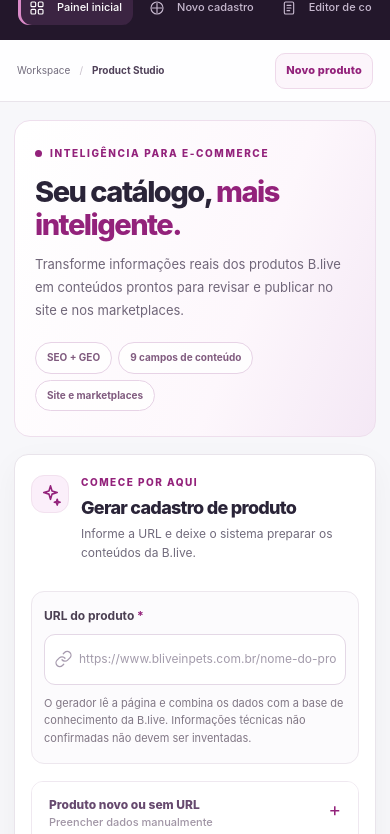
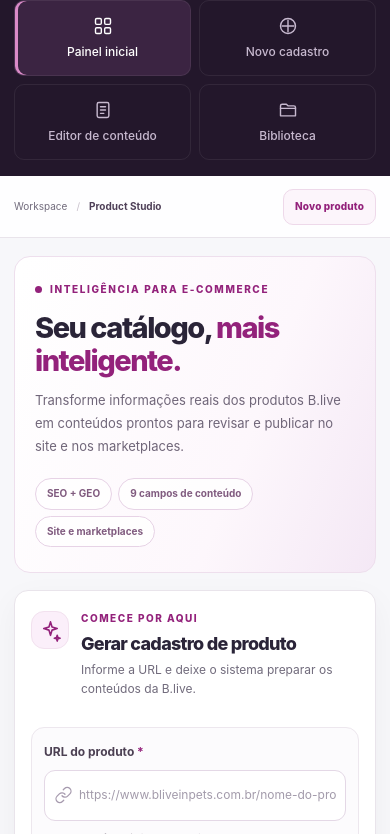
Before and after one commit to Mateuscorrealana/-Gerador-Inteligente-de-Produtos, a website: page index.html in a window 390 px wide. Shown: the part 75-909 px from the top of the page. Drawn offline with Linux system fonts and the light colour scheme.

Commit message:
Ajustando header responsivo

```diff
--- a/css-principal/index.css
+++ b/css-principal/index.css
@@ -283,3 +283,109 @@ textarea { resize: vertical; white-space: pre-wrap; overflow-wrap: anywhere; }
   html { scroll-behavior: auto; }
   *, *::before, *::after { transition-duration: .01ms !important; animation-duration: .01ms !important; }
 }
+
+
+/* ==========================================
+   B.LIVE — HEADER RESPONSIVO CORRIGIDO
+   ========================================== */
+
+/* TABLETS */
+@media (max-width: 840px) {
+
+    .sidebar {
+        position: relative;
+        display: block;
+        width: 100%;
+        height: auto;
+        min-height: 0;
+        padding: 18px;
+    }
+
+    .marca {
+        margin: 0 0 18px;
+    }
+
+    .sidebar-grupo {
+        width: 100%;
+    }
+
+    .menu {
+        display: grid;
+        grid-template-columns: repeat(4, minmax(0, 1fr));
+        gap: 8px;
+        overflow: visible;
+        padding: 0;
+    }
+
+    .menu-link {
+        min-width: 0;
+        display: flex;
+        justify-content: center;
+        align-items: center;
+        gap: 8px;
+        padding: 12px 8px;
+        white-space: normal;
+        text-align: center;
+    }
+
+    .menu-link span {
+        overflow-wrap: anywhere;
+    }
+}
+
+/* CELULARES */
+@media (max-width: 600px) {
+
+    .sidebar {
+        padding: 16px 14px;
+    }
+
+    .marca {
+        margin-bottom: 16px;
+    }
+
+    .menu {
+        grid-template-columns: repeat(2, minmax(0, 1fr));
+        gap: 8px;
+    }
+
+    .menu-link {
+        flex-direction: column;
+        justify-content: center;
+        min-height: 76px;
+        padding: 12px 8px;
+        border: 1px solid rgba(255,255,255,.07);
+        border-radius: 10px;
+        font-size: 12px;
+        white-space: normal;
+    }
+
+    .menu-link svg {
+        width: 20px;
+        height: 20px;
+        flex: 0 0 20px;
+    }
+
+    .menu-link span {
+        line-height: 1.3;
+        text-align: center;
+    }
+
+    /* Barra superior */
+    .topbar {
+        width: 100%;
+        gap: 8px;
+        padding: 0 14px;
+    }
+
+    .topbar-trilha {
+        min-width: 0;
+        font-size: 10px;
+    }
+
+    .btn-topo {
+        flex-shrink: 0;
+        font-size: 10px;
+        padding: 9px 11px;
+    }
+}
```
